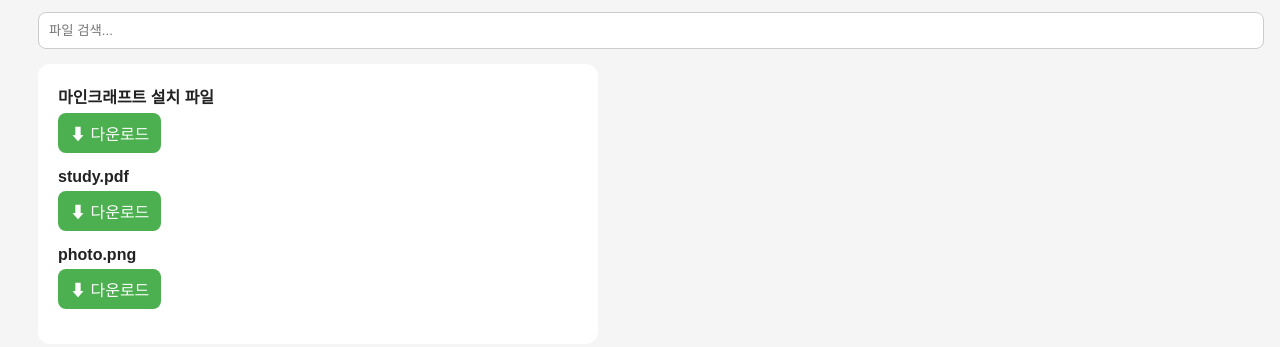
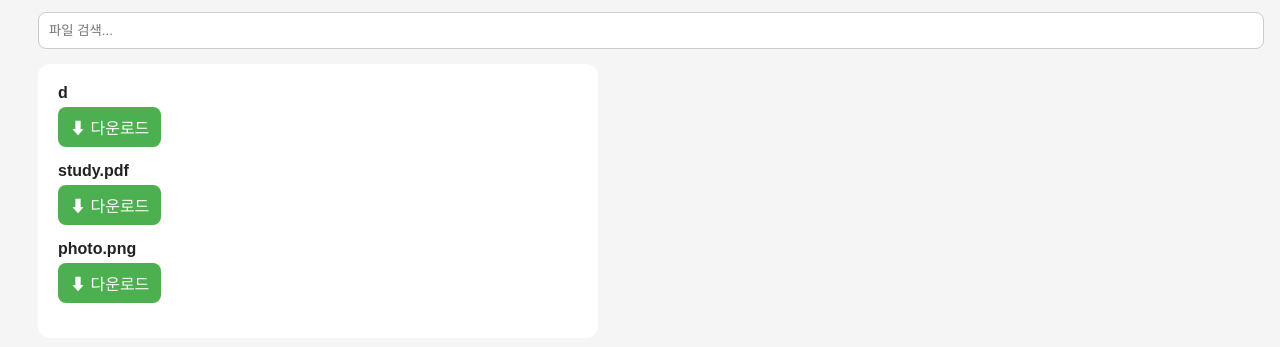
Before and after one commit to piki0417/piki0417.github.io, a plain HTML site: page index.html in a window 1280 px wide. Shown: the part 153-500 px from the top of the page. Drawn offline with Linux system fonts and the light colour scheme.

Commit message:
Update index.html

```diff
--- a/index.html
+++ b/index.html
@@ -101,7 +101,7 @@
 
     <!-- 🎮 게임 -->
     <div class="file-item" data-category="game">
-      <strong>마인크래프트 설치 파일</strong></strong><br>
+      <strong>d</strong></strong><br>
       <a class="download-btn"
          href="https://drive.google.com/uc?export=download&id=14gUmcy6c9ndQfcYA1MuTvyGg3TnhyzBp">
          ⬇ 다운로드
```
